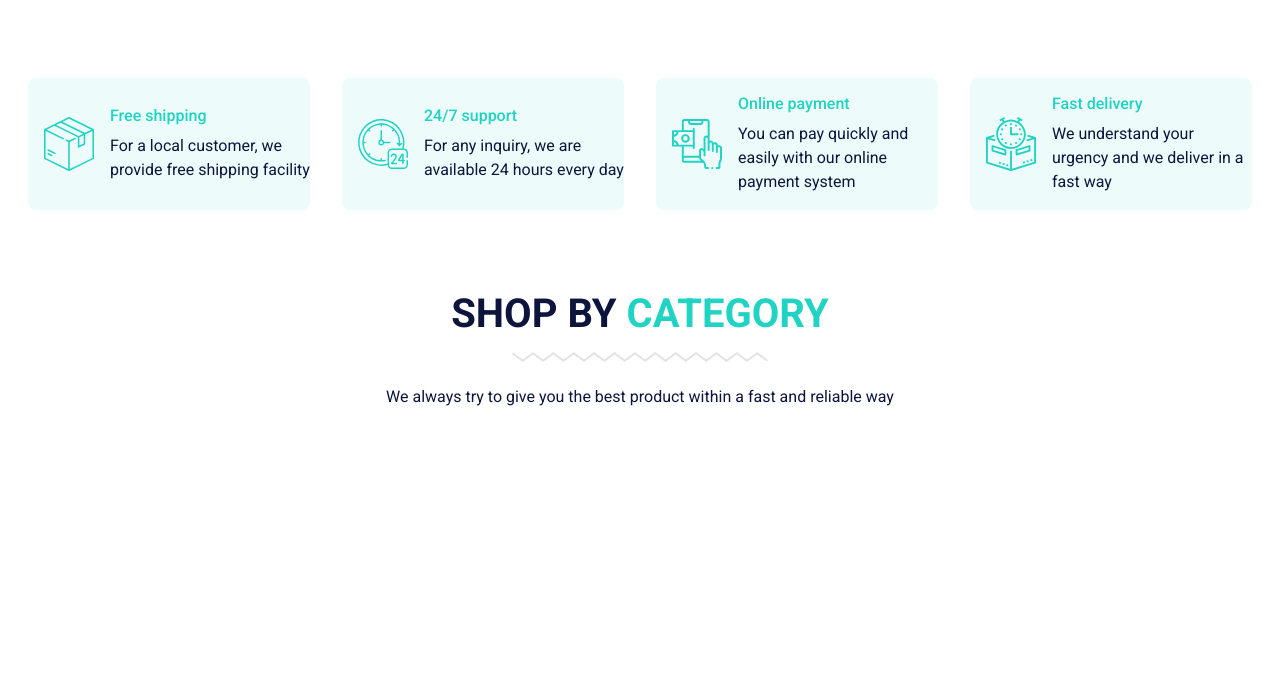
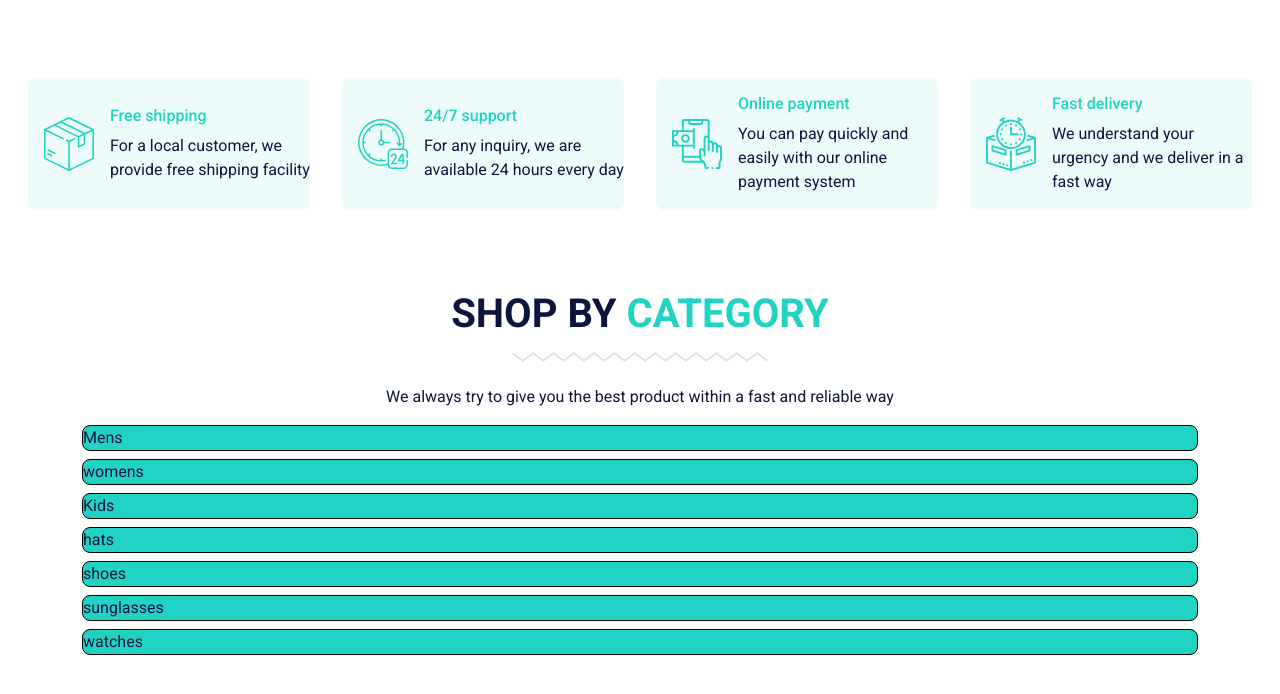
Before and after one commit to Onilsson743/Html-CSS, a plain HTML site: page index.html in a window 1280 px wide. Shown: the part 715-1409 px from the top of the page. Drawn offline with nearby package versions, Linux system fonts and the light colour scheme.

Commit message:
Started categories section

```diff
--- a/css/style.css
+++ b/css/style.css
@@ -266,23 +266,35 @@ html, body {
 
 
 
-/* Headlines section */
+/* Titles */
 
-.headline {
+.title {
     text-align: center;
 }
-    .headline h1 {
+    .title h1 {
         color: var(--color-theme-dark);
         font-weight: var(--font-weight-bold);
     }
-        .headline h1 strong{
+        .title h1 span{
             color: var(--color-theme);
         }
-    .headline img {
+    .title img {
         margin-top: 0.4rem;
         margin-bottom: 1.4rem;
     }
 
+
+/* Categories section */
+
+.categories {
+    display: grid;
+    gap: 0.5rem;
+}
+    .categories div {
+        background-color: var(--color-theme);
+        border: 1px solid black;
+        border-radius: var(--border-radius-small);
+    }
 
 
 
--- a/index.html
+++ b/index.html
@@ -198,15 +198,46 @@
         </div>
     </section>
 
-    <!-- Headline Category -->
-    <section class="headline">
-        <h1>SHOP BY <strong>CATEGORY</strong></h1>
+    <!-- Title category -->
+    <section class="title container">
+        <h1>SHOP BY <span>CATEGORY</span></h1>
         <img src="images/line.svg" alt="">
         <p>We always try to give you the best product within a fast and reliable way</p>
 
 
     </section>
 
+    <!-- Categories section -->
+    <section class="categories container">
+        <div class="men">
+            Mens
+        </div>
+
+        <div class="women">
+            womens
+        </div>
+
+        <div class="kids">
+            Kids
+        </div>
+
+        <div class="hats">
+            hats
+        </div>
+
+        <div class="shoes">
+            shoes
+        </div>
+
+        <div class="sunglasses">
+            sunglasses
+        </div>
+
+        <div class="watches">
+            watches
+        </div>
+
+    </section>
 
 
 
```
